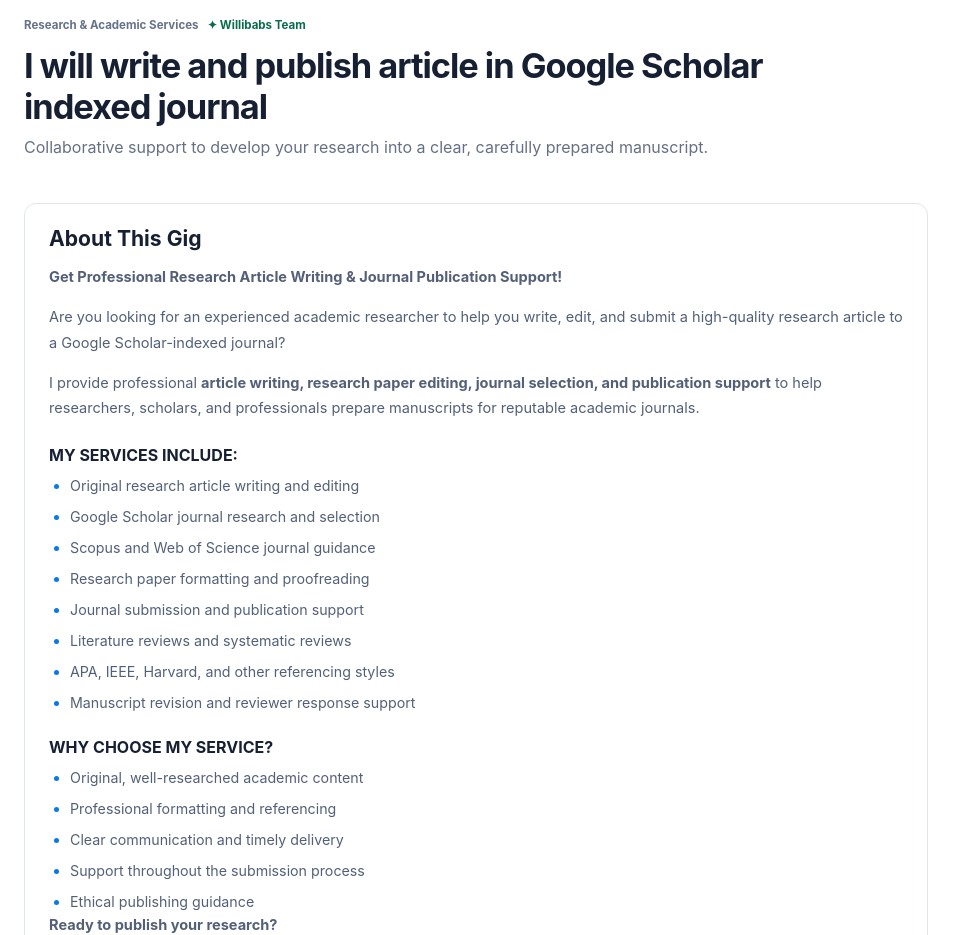
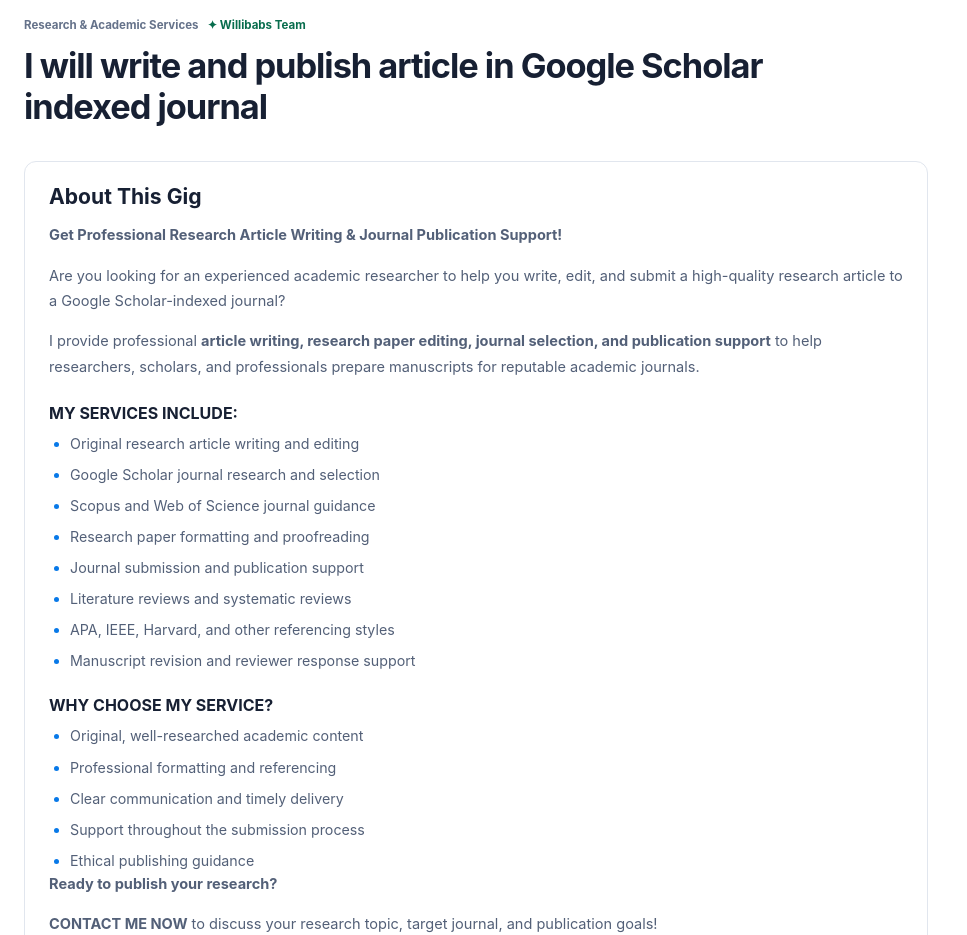
Before and after one commit to davidjames2708-dotcom/willibabsdigitalsolutions, a Next.js app: page /research-marketplace/gigs/article-submission-support in a window 1280 px wide. Shown: the part 1020-1955 px from the top of the page, without its empty margins (0-967 px from the left). Built offline with nearby package versions, Linux system fonts and the light colour scheme.

Commit message:
Remove gig detail subtitle

```diff
--- a/app/research-marketplace/gigs/article-submission-support/page.jsx
+++ b/app/research-marketplace/gigs/article-submission-support/page.jsx
@@ -24,7 +24,6 @@ export default function ArticleSubmissionSupportPage() {
           <div className="research-gig-detail-title">
             <p className="research-gig-meta"><span>Research &amp; Academic Services</span><span className="research-gig-team">✦ Willibabs Team</span></p>
             <h1>I will write and publish article in Google Scholar indexed journal</h1>
-            <p>Collaborative support to develop your research into a clear, carefully prepared manuscript.</p>
           </div>
 
           <section className="research-gig-content-section">
```
